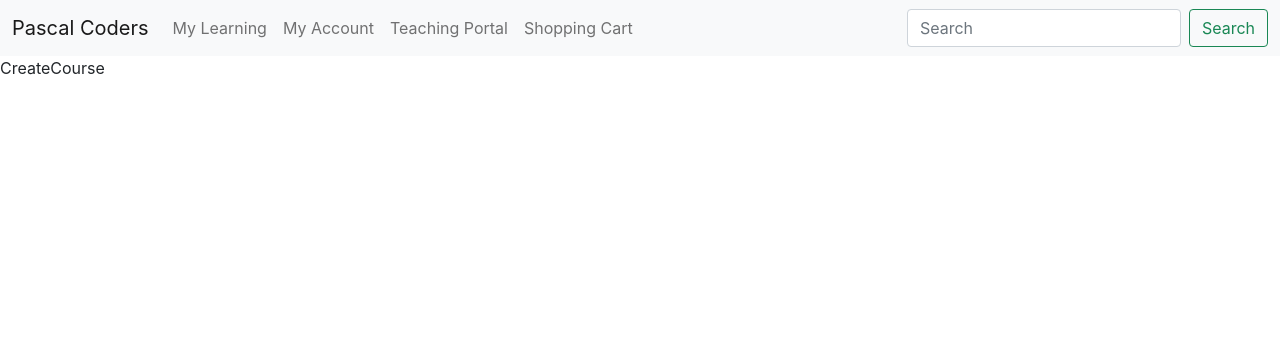
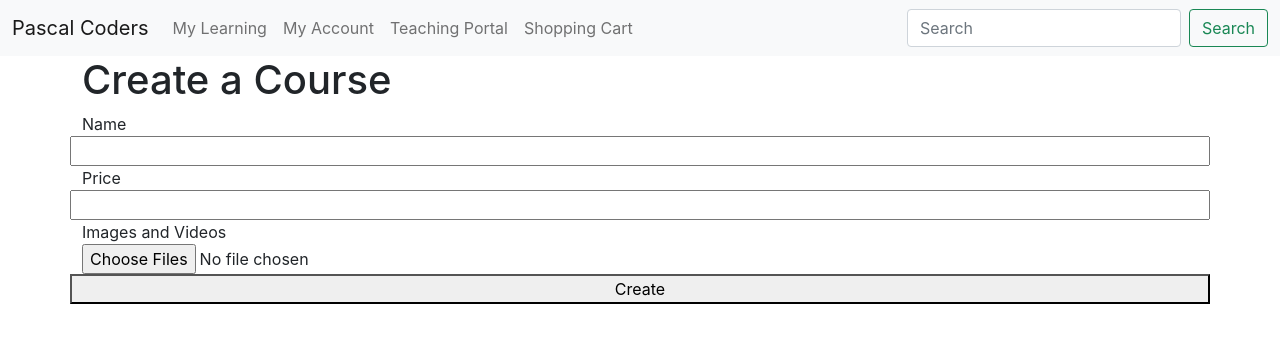
Before and after one commit to tomluxton/pascal-coders, a React (Create React App) app: page /teaching-portal/create-course in a window 1280 px wide. Shown: the top 342 px of the page. Built offline with nearby package versions, Linux system fonts and the light colour scheme; no server answers; sample sign-in values are in the browser's storage.

Commit message:
continue working and got front end of create course working

```diff
--- a/src/pages/CreateCourse.jsx
+++ b/src/pages/CreateCourse.jsx
@@ -1,6 +1,7 @@
 import {useState, useEffect, useRef} from 'react'
 import {getAuth, onAuthStateChanged} from 'firebase/auth'
 import {useNavigate} from 'react-router-dom'
+import {Container, Row, Col} from 'react-bootstrap'
 
 function CreateCourse() {
   const [loading, setLoading] = useState(false)
@@ -10,6 +11,8 @@ function CreateCourse() {
     price: '',
     images: {}
   })
+
+  const {type, name, price, images} = formData
 
   const auth = getAuth();
   const navigate = useNavigate();
@@ -31,6 +34,27 @@ function CreateCourse() {
     }
   }, [isMounted])
 
+  const onSubmit = e => {
+    e.preventDefault()
+    console.log(formData)
+  }
+
+  const onChange = e => {
+
+    if (e.target.files){
+      setFormData((prevState) => ({
+        ...prevState,
+        images:e.target.files
+      }))
+    }
+    if (!e.target.files) {
+      setFormData((prevState) => ({
+        ...prevState,
+        [e.target.id]: e.target.value
+      }))
+    }
+  }
+
   if(loading) {
     return (
       <h3>Loading</h3>
@@ -38,7 +62,29 @@ function CreateCourse() {
   }
 
   return (
-    <div>CreateCourse</div>
+    <Container>
+      <Row>
+      <h1>Create a Course</h1>
+      </Row>
+      <form onSubmit={onSubmit}>
+        <Row>
+          <label>Name</label>
+          <input type = "text" id = "name" value = {name} onChange = {onChange} required/>
+        </Row>
+        <Row>
+          <label>Price</label>
+          <input type = "number" id = "price" value = {price} onChange = {onChange} required/>
+        </Row>
+        <Row>
+          <label>Images and Videos</label>
+          <input type = "file" id = "images" accept = '.jpg,.png,.jpeg' onChange = {onChange} multiple required/>
+        </Row>
+        <Row>
+        <button type = "submit">Create</button>
+        </Row>
+      </form>
+
+    </Container>
 
   )
 }
```
